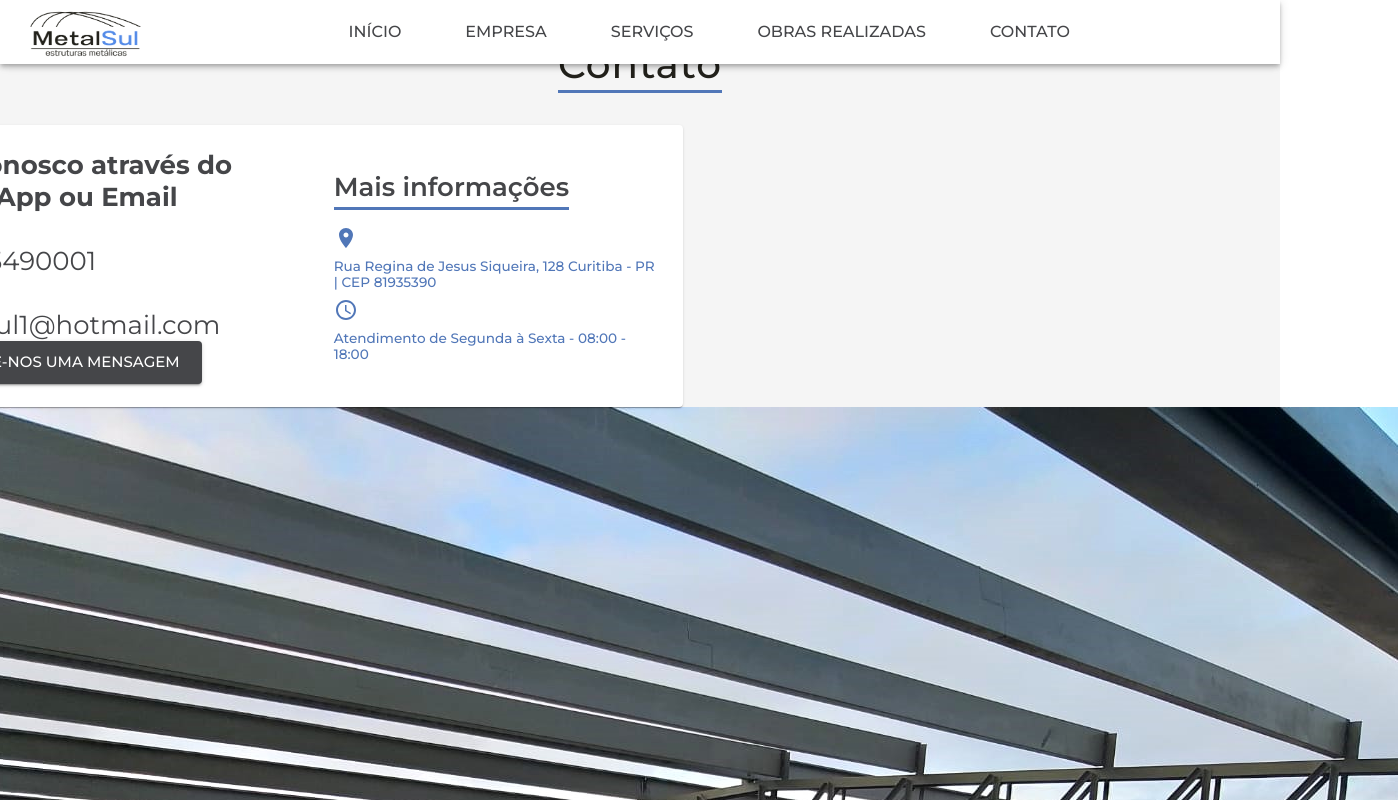
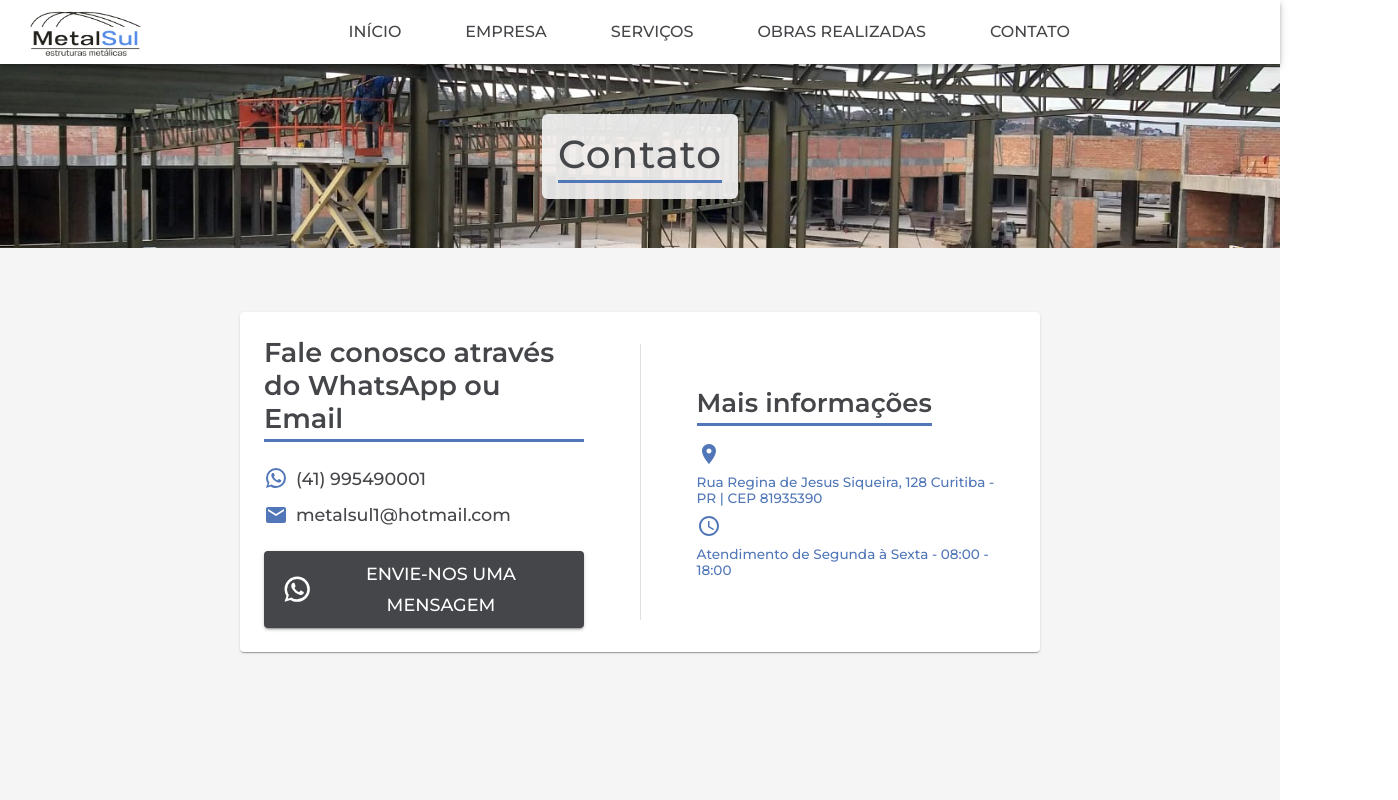
Before and after one commit to leticia-de-araujo/metal-sul, a React (Create React App) app in the folder metal-sul/: page /contato in a window 1280 px wide. Shown: the top 800 px of the page, 1398 px wide, since content can reach past the window. Built offline with nearby package versions, Linux system fonts and the light colour scheme.

Commit message:
feat: contact page

```diff
--- a/metal-sul/src/components/ConhecaMetalSul/style.js
+++ b/metal-sul/src/components/ConhecaMetalSul/style.js
@@ -93,7 +93,7 @@ export const StyledDiv = styled.div`
         }
 
         @media (min-width: 800px) {
-          font-size: 1.2rem;
+          font-size: 1.3rem;
         }
 
         .estruturas {
--- a/metal-sul/src/components/ContatoMain/index.jsx
+++ b/metal-sul/src/components/ContatoMain/index.jsx
@@ -1,20 +1,23 @@
 import { StyledDiv } from "./style";
-import { Button, Paper } from "@mui/material";
+import { Button, Divider, Paper } from "@mui/material";
 
 import WhatsAppIcon from "@mui/icons-material/WhatsApp";
 import EmailIcon from "@mui/icons-material/Email";
 import PlaceIcon from "@mui/icons-material/Place";
 import AccessTimeIcon from "@mui/icons-material/AccessTime";
 
-import obra10 from "../../imgs/obras/obra10.jpg";
-
 import Fade from "react-reveal/Fade";
 
 const ContatoMain = () => {
   return (
     <StyledDiv>
-      <Fade right>
-        <h2>Contato</h2>
+      <Fade top>
+        <div className="header-contato">
+          <div>
+            {" "}
+            <h2>Contato</h2>
+          </div>
+        </div>
       </Fade>
       <Fade bottom className="fade">
         <div className="content">
@@ -47,6 +50,7 @@ const ContatoMain = () => {
                 </Button>
               </a>
             </div>
+            <Divider orientation="vertical" variant="middle" flexItem />
             <div className="info">
               <h4>Mais informações</h4>
               <ul>
@@ -64,7 +68,6 @@ const ContatoMain = () => {
               </ul>
             </div>
           </Paper>
-          <img src={obra10} alt="Estrutura metálica" />
         </div>
       </Fade>
     </StyledDiv>
--- a/metal-sul/src/components/ContatoMain/style.js
+++ b/metal-sul/src/components/ContatoMain/style.js
@@ -1,49 +1,82 @@
 import styled from "styled-components";
+
 import obra10 from "../../imgs/obras/obra10.jpg";
+
 export const StyledDiv = styled.main`
   width: 100%;
   min-height: 100vh;
   height: 100%;
   display: flex;
   flex-direction: column;
-  justify-content: center;
-  padding: 1rem;
-  margin-top: 1.5rem;
+  justify-content: flex-start;
+  margin-top: 64px;
   align-items: center;
   background-color: #f5f5f5;
-  gap: 2rem;
 
-  h2 {
-    letter-spacing: 1px;
-    font-weight: 500;
-    border-bottom: 3px solid #5177b8;
-    padding-bottom: 2px;
+  .header-contato {
+    width: 100%;
+    height: 23vh;
+    background-image: url(${obra10});
+    background-color: #cccccc;
+    background-position: center;
+    background-repeat: no-repeat;
+    background-size: cover;
+    display: flex;
+    flex-direction: column;
+    justify-content: center;
+    align-items: center;
+    margin-bottom: 2rem;
+
+    @media (min-width: 1000px) {
+      margin-bottom: 4rem;
+    }
+
+    div {
+      background-color: #f5f5f5e8;
+      padding: 1rem;
+      border-radius: 6px;
+
+      h2 {
+        color: #454649;
+        letter-spacing: 1px;
+        font-weight: 500;
+        border-bottom: 3px solid #5177b8;
+        padding-bottom: 2px;
+        text-align: center;
+      }
+    }
   }
 
-  .paper {
-    background-color: white;
-    color: #454649;
-    padding: 1.5rem;
+  .content {
     width: 100%;
-    position: relative;
+    border-radius: 6px;
     display: flex;
+    flex-direction: column;
     align-items: center;
     justify-content: center;
+    margin-bottom: 2rem;
+    padding: 0 1rem;
 
-    @media (min-width: 800px) {
-      max-width: 50rem;
+    @media (min-width: 1000px) {
+      margin-bottom: 4rem;
     }
 
-    .content {
+    .paper {
+      background-color: white;
+      color: #454649;
       padding: 1.5rem;
-      border-radius: 6px;
+      width: 100%;
+      height: fit-content;
       display: flex;
       flex-direction: column;
-      gap: 2rem;
-      width: 100%;
+      align-items: center;
+      justify-content: center;
+      gap: 1rem;
 
-      @media (min-width: 600px) {
-        width: auto;
+      @media (min-width: 700px) {
+        max-width: 50rem;
+        flex-direction: row;
+        gap: 3.5rem;
       }
 
       .text {
@@ -59,6 +92,10 @@ export const StyledDiv = styled.main`
           border-bottom: 3px solid #5177b8;
           padding-bottom: 4px;
           width: fit-content;
+
+          @media (min-width: 800px) {
+            font-size: 1.7rem;
+          }
         }
 
         ul {
@@ -77,6 +114,10 @@ export const StyledDiv = styled.main`
 
             p {
               font-size: 0.85rem;
+
+              @media (min-width: 800px) {
+                font-size: 1.1rem;
+              }
             }
           }
         }
@@ -84,6 +125,18 @@ export const StyledDiv = styled.main`
         a {
           text-decoration: none;
           align-self: center;
+
+          button {
+            @media (min-width: 800px) {
+              font-size: 1.1rem;
+            }
+
+            svg {
+              @media (min-width: 800px) {
+                font-size: 1.9rem;
+              }
+            }
+          }
         }
       }
     }
@@ -92,6 +145,9 @@ export const StyledDiv = styled.main`
       display: flex;
       flex-direction: column;
       gap: 1rem;
+      align-items: flex-start;
+      justify-content: center;
+      width: 100%;
 
       h4 {
         font-weight: 600;
```
